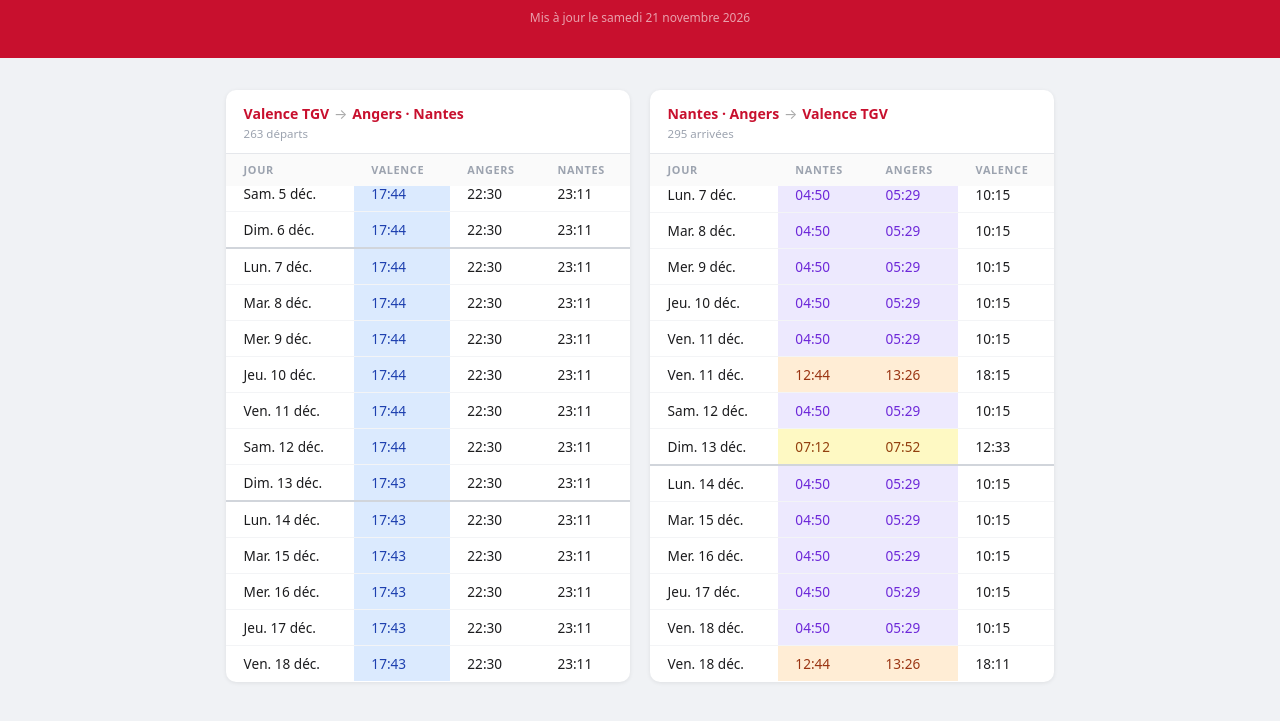
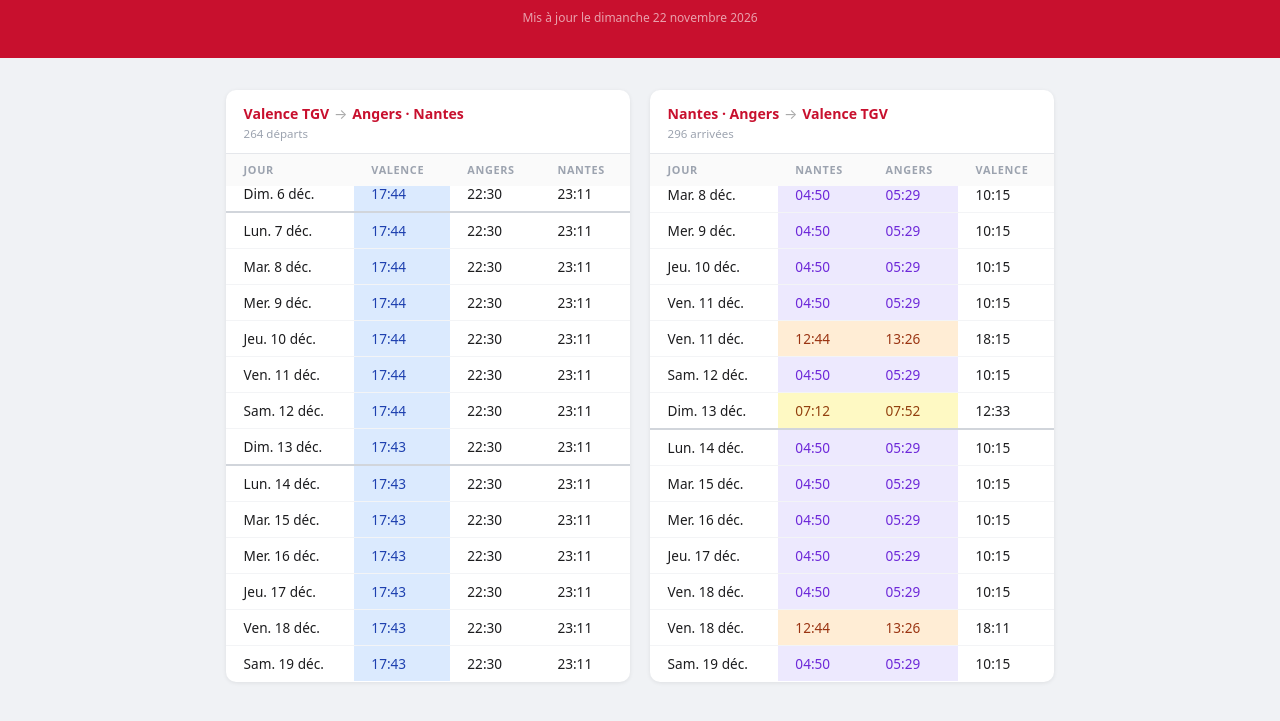
Before and after one commit to pcreux/trains-direct-valence-nantes, a plain HTML site: page index.html in a window 1280 px wide. Shown: the part 101-822 px from the top of the page. Drawn offline with Linux system fonts and the light colour scheme.

Commit message:
Update schedule 2026-11-22

```diff
--- a/index.html
+++ b/index.html
@@ -103,13 +103,13 @@
     <header>
       <h1>🚄 Trains directs</h1>
       <p class="subtitle">Valence TGV ↔ Angers · Nantes</p>
-      <p class="updated">Mis à jour le samedi 21 novembre 2026</p>
+      <p class="updated">Mis à jour le dimanche 22 novembre 2026</p>
     </header>
     <main>
     <section class="card">
       <div class="card-header">
         <div class="card-title">Valence TGV <span class="arrow">→</span> Angers · Nantes</div>
-        <div class="count">263 départs</div>
+        <div class="count">264 départs</div>
       </div>
       <div class="table-scroll">
         <table>
@@ -380,6 +380,7 @@
             <tr><td>Mer. 16 déc.</td><td class="time t-soir">17:43</td><td class="time">22:30</td><td class="time">23:11</td></tr>
             <tr><td>Jeu. 17 déc.</td><td class="time t-soir">17:43</td><td class="time">22:30</td><td class="time">23:11</td></tr>
             <tr><td>Ven. 18 déc.</td><td class="time t-soir">17:43</td><td class="time">22:30</td><td class="time">23:11</td></tr>
+            <tr><td>Sam. 19 déc.</td><td class="time t-soir">17:43</td><td class="time">22:30</td><td class="time">23:11</td></tr>
           </tbody>
         </table>
       </div>
@@ -388,7 +389,7 @@
     <section class="card">
       <div class="card-header">
         <div class="card-title">Nantes · Angers <span class="arrow">→</span> Valence TGV</div>
-        <div class="count">295 arrivées</div>
+        <div class="count">296 arrivées</div>
       </div>
       <div class="table-scroll">
         <table>
@@ -691,6 +692,7 @@
             <tr><td>Jeu. 17 déc.</td><td class="time t-nuit">04:50</td><td class="time t-nuit">05:29</td><td class="time">10:15</td></tr>
             <tr><td>Ven. 18 déc.</td><td class="time t-nuit">04:50</td><td class="time t-nuit">05:29</td><td class="time">10:15</td></tr>
             <tr><td>Ven. 18 déc.</td><td class="time t-apm">12:44</td><td class="time t-apm">13:26</td><td class="time">18:11</td></tr>
+            <tr><td>Sam. 19 déc.</td><td class="time t-nuit">04:50</td><td class="time t-nuit">05:29</td><td class="time">10:15</td></tr>
           </tbody>
         </table>
       </div>
```
Also changed, not shown: 1 other file.
